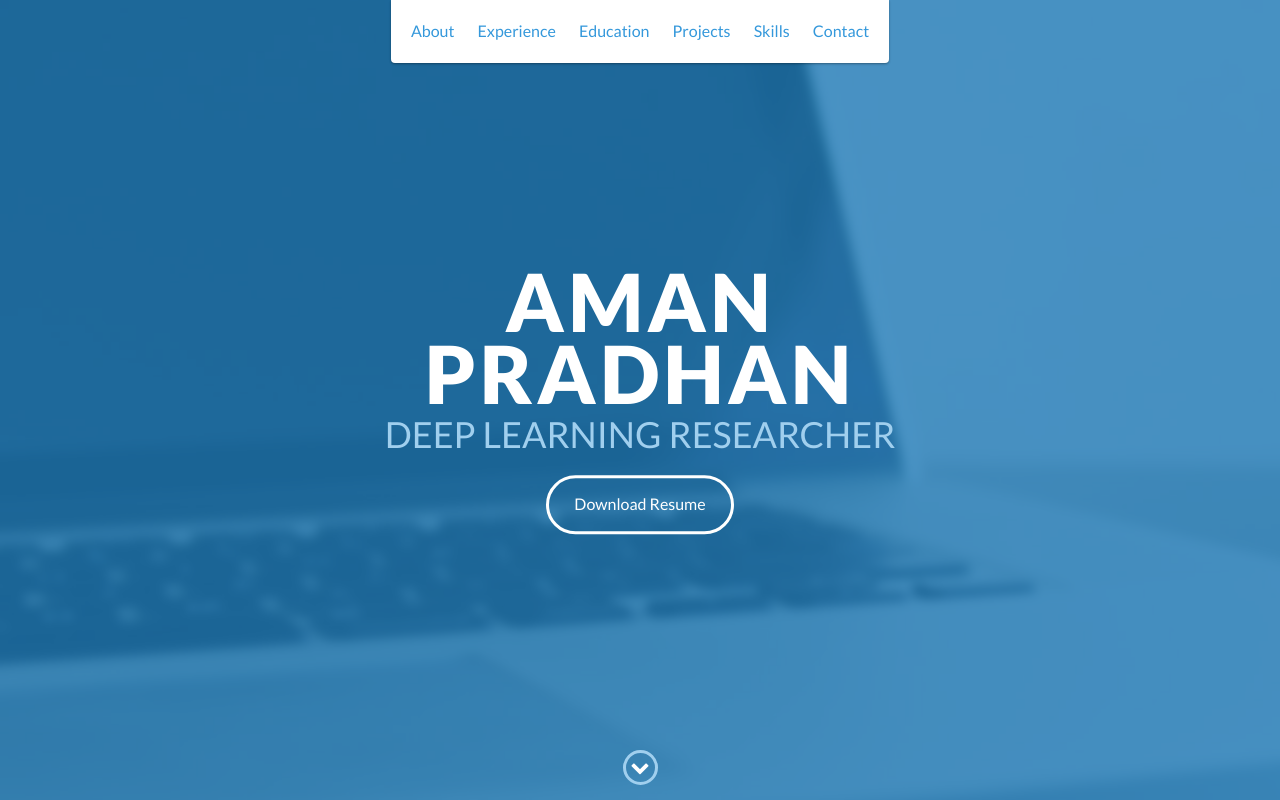
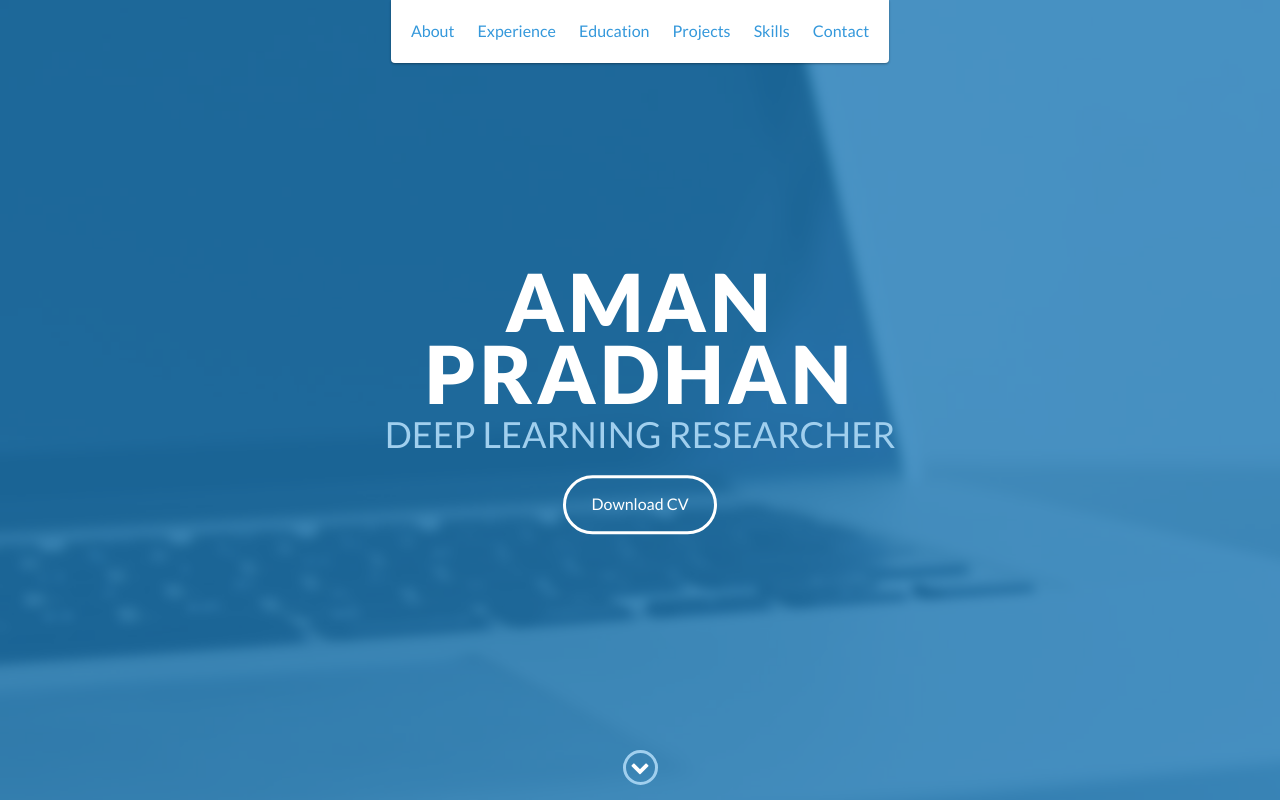
Before and after one commit to Amanpradhan/Portfolio, a website: page index.html in a window 1280 px wide. Shown: the top 800 px of the page. Drawn offline with nearby package versions, Linux system fonts and the light colour scheme.

Commit message:
Updated CV

```diff
--- a/index.html
+++ b/index.html
@@ -50,7 +50,7 @@
         <div id="lead-content">
             <h1>AMAN PRADHAN</h1>
             <h2>DEEP LEARNING RESEARCHER</h2>
-            <a href="resume/CV.pdf" download="resume.pdf" class="btn-rounded-white">Download Resume</a>
+            <a href="resume/CV.pdf" download="CV.pdf" class="btn-rounded-white">Download CV</a>
         </div>
         <!-- End #lead-content -->
 
```
